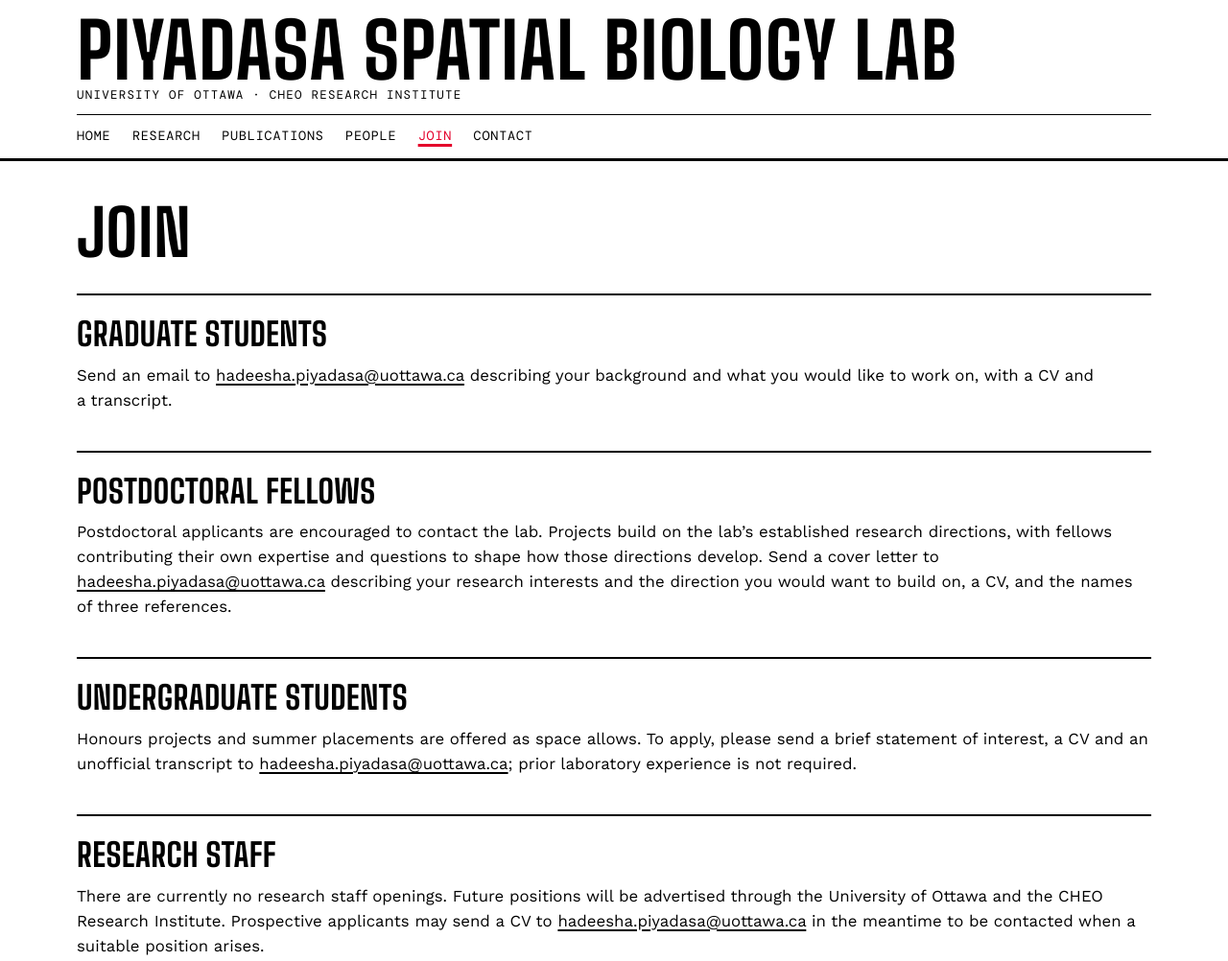
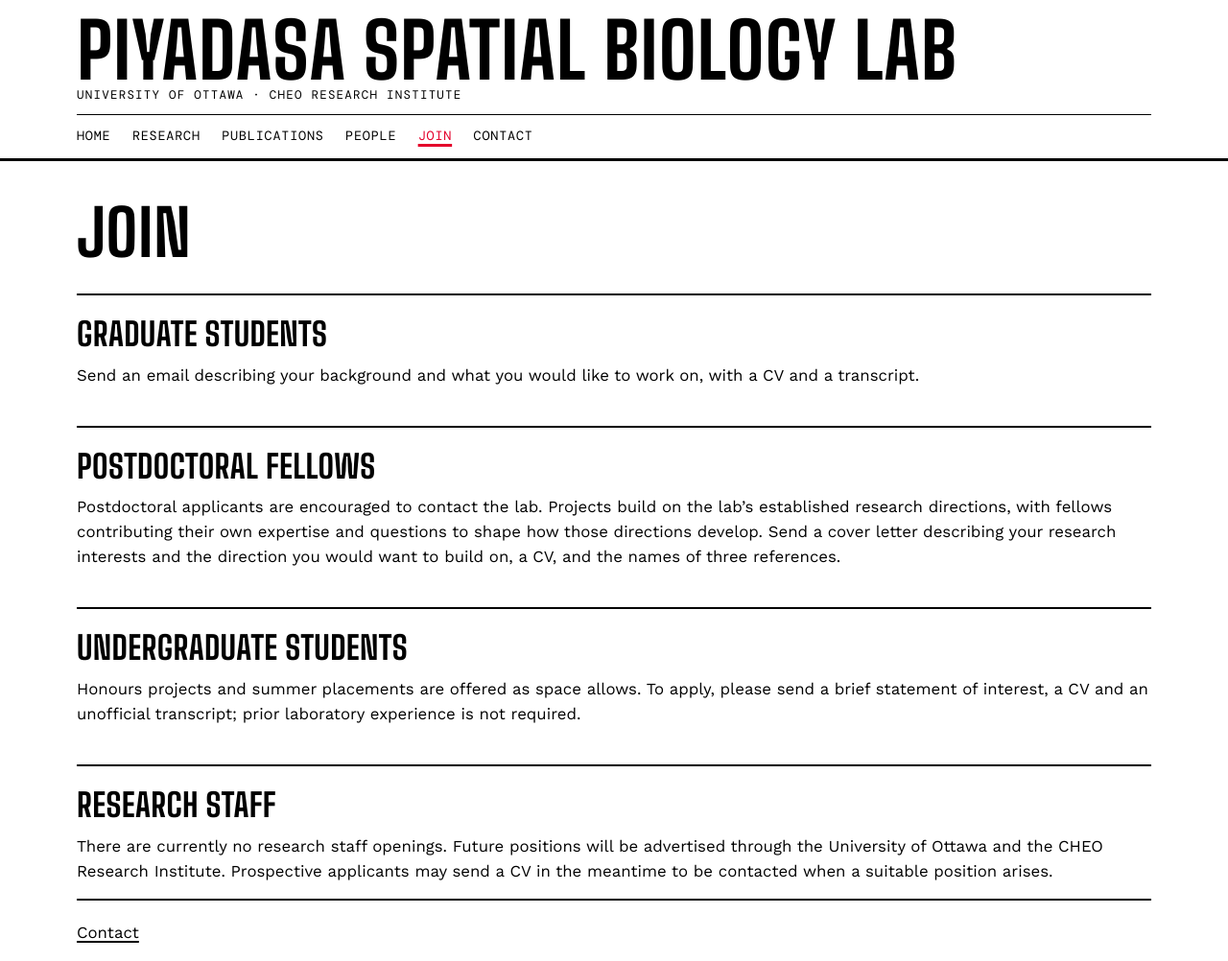
Before and after one commit to Hadeesha/Hadeesha.github.io, a plain HTML site: page join/index.html in a window 1280 px wide. Shown: the top 1002 px of the page at 96% size. Drawn offline with Linux system fonts and the light colour scheme.

Commit message:
Remove the application email from the Join page.
Applicants are pointed to Contact again, which is already in the navigation and the footer.

Co-authored-by: Hadeesha <Hadeesha@users.noreply.github.com>

```diff
--- a/join/index.html
+++ b/join/index.html
@@ -51,16 +51,16 @@
       <div class="prose join-sections">
 
         <h2 id="graduate-students">Graduate students</h2>
-        <p>Send an email to <a href="mailto:hadeesha.piyadasa@uottawa.ca">hadeesha.piyadasa@uottawa.ca</a> describing your background and what you would like to work on, with a CV and a transcript.</p>
+        <p>Send an email describing your background and what you would like to work on, with a CV and a transcript.</p>
 
         <h2 id="postdoctoral-fellows">Postdoctoral fellows</h2>
-        <p>Postdoctoral applicants are encouraged to contact the lab. Projects build on the lab’s established research directions, with fellows contributing their own expertise and questions to shape how those directions develop. Send a cover letter to <a href="mailto:hadeesha.piyadasa@uottawa.ca">hadeesha.piyadasa@uottawa.ca</a> describing your research interests and the direction you would want to build on, a CV, and the names of three references.</p>
+        <p>Postdoctoral applicants are encouraged to contact the lab. Projects build on the lab’s established research directions, with fellows contributing their own expertise and questions to shape how those directions develop. Send a cover letter describing your research interests and the direction you would want to build on, a CV, and the names of three references.</p>
 
         <h2 id="undergraduate-students">Undergraduate students</h2>
-        <p>Honours projects and summer placements are offered as space allows. To apply, please send a brief statement of interest, a CV and an unofficial transcript to <a href="mailto:hadeesha.piyadasa@uottawa.ca">hadeesha.piyadasa@uottawa.ca</a>; prior laboratory experience is not required.</p>
+        <p>Honours projects and summer placements are offered as space allows. To apply, please send a brief statement of interest, a CV and an unofficial transcript; prior laboratory experience is not required.</p>
 
         <h2 id="research-staff">Research staff</h2>
-        <p>There are currently no research staff openings. Future positions will be advertised through the University of Ottawa and the CHEO Research Institute. Prospective applicants may send a CV to <a href="mailto:hadeesha.piyadasa@uottawa.ca">hadeesha.piyadasa@uottawa.ca</a> in the meantime to be contacted when a suitable position arises.</p>
+        <p>There are currently no research staff openings. Future positions will be advertised through the University of Ottawa and the CHEO Research Institute. Prospective applicants may send a CV in the meantime to be contacted when a suitable position arises.</p>
 
         <p class="join-contact-note"><a href="../contact/">Contact</a></p>
       </div>
```
